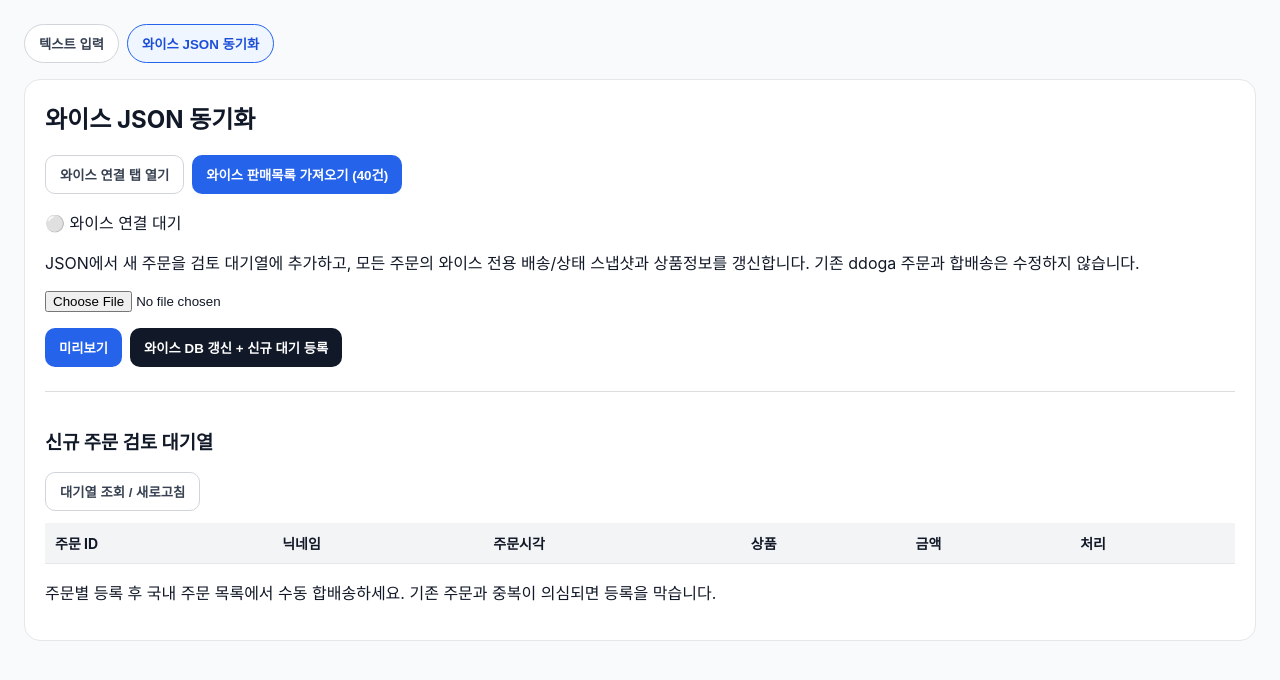
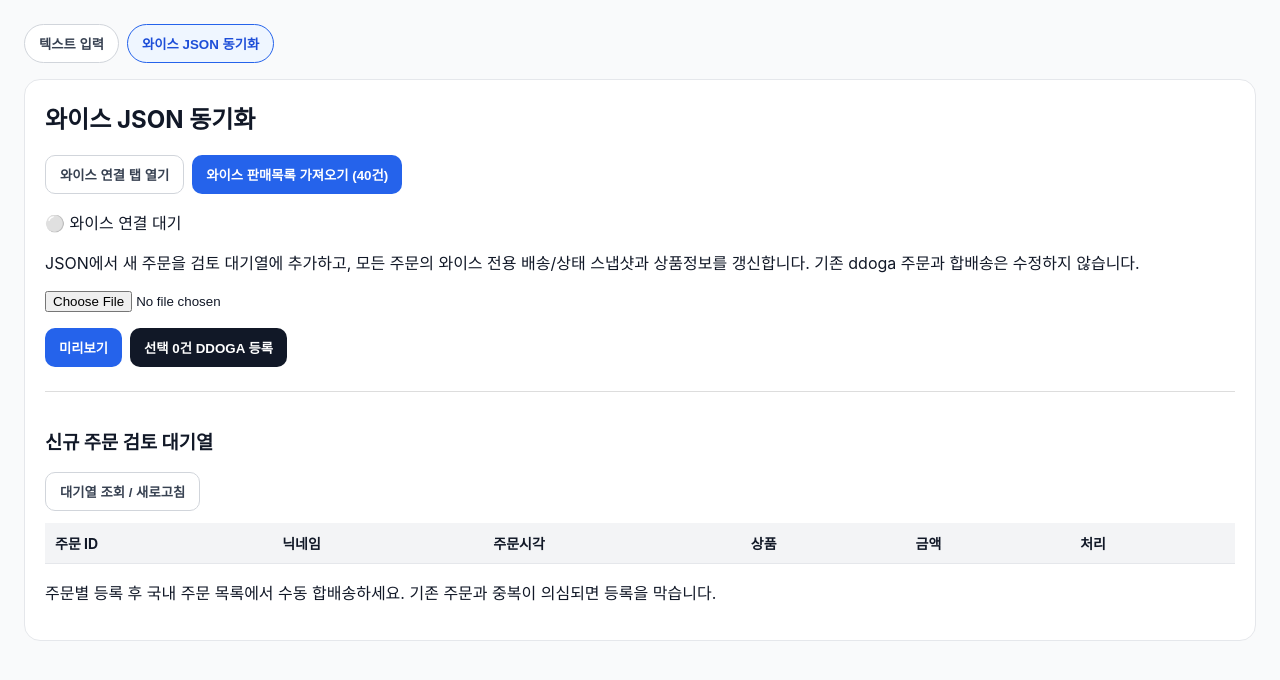
Before and after one commit to ddogagak/shipping, a Next.js app in the folder web/: page /domestic-upload in a window 1280 px wide. Shown: the top 680 px of the page. Built offline with nearby package versions, Linux system fonts and the light colour scheme.

Commit message:
Wire Wise selected order bulk registration into import UI

```diff
--- a/web/src/app/domestic-upload/WiseJsonImport.tsx
+++ b/web/src/app/domestic-upload/WiseJsonImport.tsx
@@ -37,21 +37,22 @@ export default function WiseJsonImport(){
  const [queueError,setQueueError]=useState("");
  async function loadQueue(){try{const r=await fetch("/api/domestic/wise-json-queue");const d=await r.json();if(!r.ok)throw new Error(d.error);setQueue(d.orders??[]);setQueueError("");}catch(e){setQueueError(e instanceof Error?e.message:"조회 실패")}}
  async function handleQueue(id:number,action:"approve"|"ignore"){if(!confirm(action==="approve"?"이 신규 주문을 ddoga 주문으로 등록할까요?":"이 주문을 대기열에서 제외할까요?"))return;try{const r=await fetch("/api/domestic/wise-json-queue",{method:"POST",headers:{"content-type":"application/json"},body:JSON.stringify({wise_order_id:id,action})});const d=await r.json();if(!r.ok)throw new Error(d.error);await loadQueue();setMessage(action==="approve"?`주문 등록 완료: ${d.order_id}`:"대기열에서 제외했습니다.");}catch(e){setMessage(e instanceof Error?e.message:"처리 실패")}}
+ const [selectedNew,setSelectedNew]=useState<number[]>([]);
  const [selectedUpdates,setSelectedUpdates]=useState<number[]>([]);
  const [loading,setLoading]=useState(false);
  const [message,setMessage]=useState("");
  const [preview,setPreview]=useState<{total:number;new_orders:Candidate[];possible_existing:Candidate[];queued_orders:Candidate[];already_queued:number;update_candidates:UpdateCandidate[]}|null>(null);
  async function run(mode:"preview"|"save"){
   if(!file)return;
-  if(mode==="save"&&!confirm("와이스 주문 스냅샷을 갱신하고 신규 주문을 검토 대기열에 등록할까요? ddoga 주문/배송 데이터는 수정하지 않습니다."))return;
+  if(mode==="save"&&(!selectedNew.length||!confirm(`선택 ${selectedNew.length}건을 등록할까?`)))return;
   setLoading(true);setMessage("");
   try{
-   const form=new FormData();form.append("file",file);form.append("mode",mode);
+   const form=new FormData();form.append("file",file);form.append("mode",mode);if(mode==="save")form.append("selected_ids",JSON.stringify(selectedNew));
    const res=await fetch("/api/domestic/wise-json-import",{method:"POST",body:form});
    const data=await res.json();
    if(!res.ok)throw new Error(data.error||"업로드 실패");
-   if(mode==="preview"){setPreview(data);setSelectedUpdates((data.update_candidates??[]).map((x:UpdateCandidate)=>x.wise_order_id));setMessage("미리보기 완료. 기존 주문 추정은 닉네임+주문시각 기준이며 확인이 필요합니다.");}
-   else{setPreview(null);setMessage(`저장 완료: 신규 검토 대기 ${data.queued_new}건 / 와이스 스냅샷 ${data.updated_snapshots}건 / 상품 ${data.updated_items}건. ddoga 주문/배송정보 변경 없음.`);}
+   if(mode==="preview"){setPreview(data);setSelectedNew(data.new_orders.map((x:Candidate)=>x.wise_order_id));setSelectedUpdates((data.update_candidates??[]).map((x:UpdateCandidate)=>x.wise_order_id));setMessage("미리보기 완료. 기존 주문 추정은 닉네임+주문시각 기준이며 확인이 필요합니다.");}
+   else{const response=await fetch("/api/domestic/wise-json-queue",{method:"POST",headers:{"content-type":"application/json"},body:JSON.stringify({action:"approve_bulk",wise_order_ids:selectedNew})});const result=await response.json();if(!response.ok)throw new Error(result.error||"일괄 등록 실패");setPreview(null);setSelectedNew([]);setMessage(`등록 성공 ${result.saved}건 / 실패 ${result.failed}건`+(result.failed?" : "+result.results.filter((x:{ok:boolean})=>!x.ok).map((x:{wise_order_id:number;error:string})=>x.wise_order_id+" "+x.error).join(", "):""));}
   }catch(e){setMessage(e instanceof Error?e.message:"알 수 없는 오류")}finally{setLoading(false)}
  }
  async function applyUpdates(){
@@ -74,7 +75,7 @@ export default function WiseJsonImport(){
   <input type="file" accept=".json,application/json" onChange={e=>{setFile(e.target.files?.[0]??null);setPreview(null);setMessage("")}}/>
   <div style={{display:"flex",gap:8,marginTop:16}}>
    <button disabled={!file||loading} onClick={()=>run("preview")} style={primaryButtonStyle}>미리보기</button>
-   <button disabled={!file||loading||!preview} onClick={()=>run("save")} style={darkButtonStyle}>와이스 DB 갱신 + 신규 대기 등록</button>
+   <button disabled={!file||loading||!preview||!selectedNew.length} onClick={()=>run("save")} style={darkButtonStyle}>선택 {selectedNew.length}건 DDOGA 등록</button>
   </div>
   {message&&<p>{message}</p>}
   {preview&&preview.update_candidates?.length>0&&<div style={{marginTop:18,padding:14,border:"1px solid #cbd5e1",borderRadius:12}}>
```
